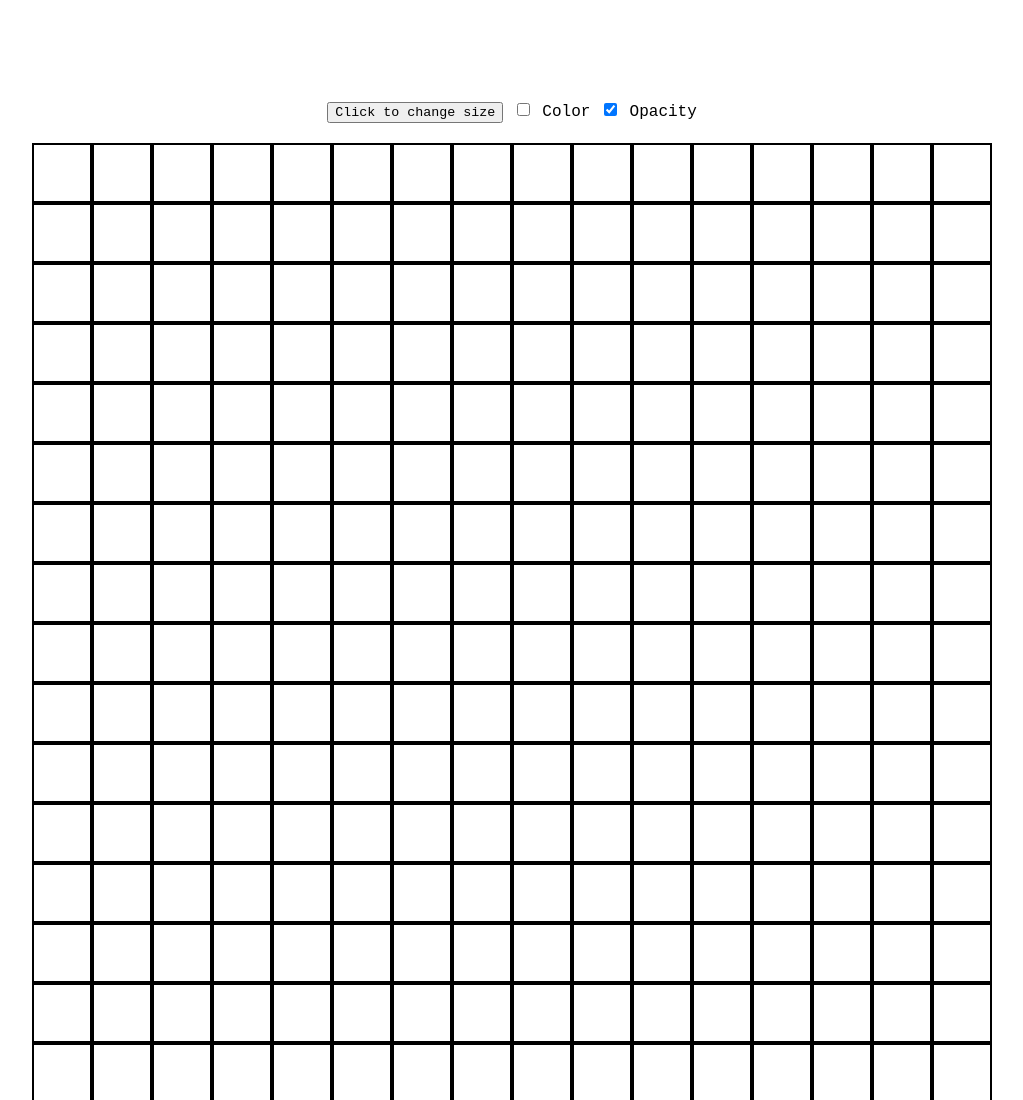
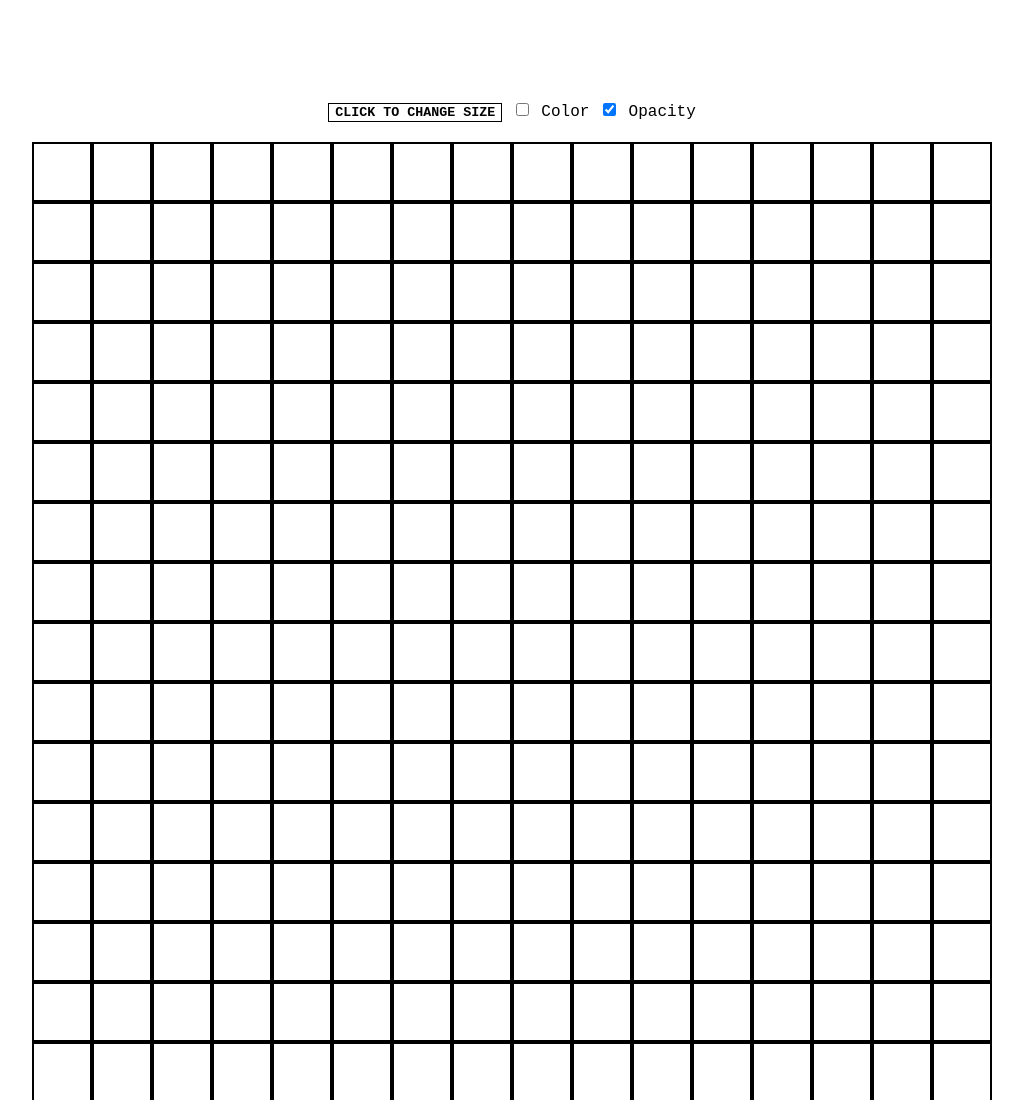
Before and after one commit to farhanreynaldo/etch-a-sketch, a plain HTML site: page index.html in a window 1280 px wide. Shown: the top 1100 px of the page, without its empty margins (128-1151 px from the left). Drawn offline with Linux system fonts and the light colour scheme; a web font is replaced by a local one.

Commit message:
Modify button UI

```diff
--- a/styles.css
+++ b/styles.css
@@ -43,3 +43,20 @@
     background-color: black;
     color: white;
 }
+
+button {
+    border: 0.5px solid #000;
+    background-color: #fff;
+    color: #000;
+    text-transform: uppercase;
+    font-weight: 600;
+}
+
+button:hover {
+    background-color: #fff;
+    color: #000;
+}
+
+button:active {
+  transform: translate(2px, 2px);
+}
```
